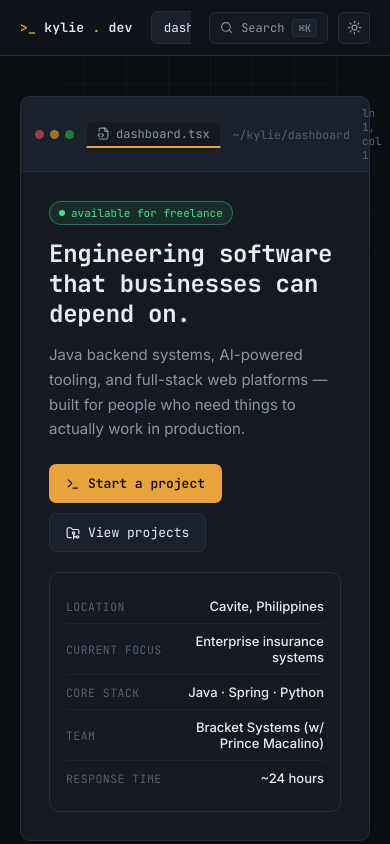
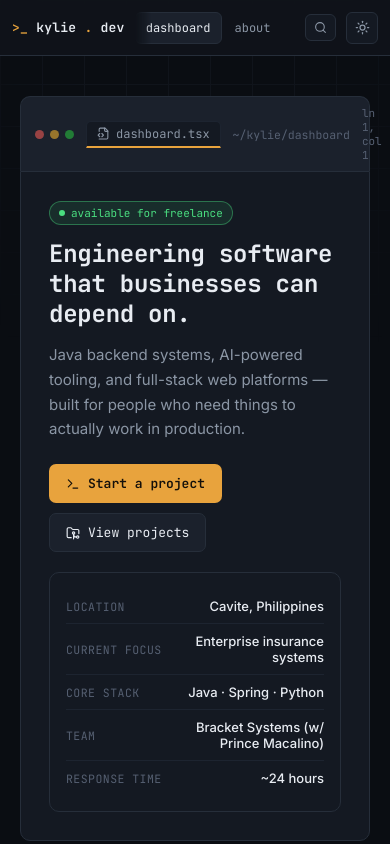
Before and after one commit to kyliecuadra/WebPortfolio, a Next.js app: page / in a window 390 px wide. Shown: the top 844 px of the page. Built offline with nearby package versions, Linux system fonts and the light colour scheme.

Commit message:
fix navbar responsiveness

```diff
--- a/app/globals.css
+++ b/app/globals.css
@@ -62,17 +62,27 @@ button, input, select, textarea { font: inherit; }
   backdrop-filter: blur(10px);
   border-bottom: 1px solid var(--border);
 }
-.brand { display:flex; align-items:center; gap:8px; font-family: var(--mono); font-size: 13px; font-weight: 600; letter-spacing: .02em; white-space: nowrap; }
+.brand { display:flex; align-items:center; gap:8px; font-family: var(--mono); font-size: 13px; font-weight: 600; letter-spacing: .02em; white-space: nowrap; flex-shrink: 0; }
 .brand .brk { color: var(--amber); }
-.topnav { display:flex; align-items:center; gap: 2px; flex: 1; overflow-x: auto; }
+.topnav {
+  display:flex; align-items:center; gap: 2px;
+  flex: 1; min-width: 0; /* without this a flex child won't shrink below its content width — it forces the whole topbar to overflow instead of scrolling internally */
+  overflow-x: auto; overflow-y: hidden;
+  scrollbar-width: none; -ms-overflow-style: none;
+  scroll-snap-type: x proximity;
+  -webkit-overflow-scrolling: touch;
+  mask-image: linear-gradient(to right, transparent, black 16px, black calc(100% - 16px), transparent);
+}
+.topnav::-webkit-scrollbar { display: none; }
 .topnav-item {
   font-family: var(--mono); font-size: 12.5px; color: var(--text-dim);
   background: none; border: 1px solid transparent; padding: 7px 12px; border-radius: 6px;
   cursor: pointer; white-space: nowrap; transition: all .15s ease;
+  flex-shrink: 0; scroll-snap-align: start;
 }
 .topnav-item:hover { color: var(--text); background: var(--surface-2); }
 .topnav-item.active { color: var(--text); background: var(--surface-2); border-color: var(--border); }
-.topbar-actions { display:flex; align-items:center; gap: 10px; }
+.topbar-actions { display:flex; align-items:center; gap: 10px; flex-shrink: 0; }
 .kbtn {
   display:flex; align-items:center; gap:8px;
   font-family: var(--mono); font-size: 12px; color: var(--text-dim);
@@ -81,8 +91,15 @@ button, input, select, textarea { font: inherit; }
 }
 .kbtn:hover { border-color: var(--text-faint); color: var(--text); }
 .kbtn kbd { font-family: var(--mono); font-size: 10.5px; background: var(--surface-2); padding: 1px 5px; border-radius: 3px; border: 1px solid var(--border); }
-.icon-btn { background: var(--surface); border: 1px solid var(--border); border-radius: 6px; width: 32px; height: 32px; display:flex; align-items:center; justify-content:center; color: var(--text-dim); cursor: pointer; }
+.icon-btn { background: var(--surface); border: 1px solid var(--border); border-radius: 6px; width: 32px; height: 32px; display:flex; align-items:center; justify-content:center; color: var(--text-dim); cursor: pointer; flex-shrink: 0; }
 .icon-btn:hover { color: var(--text); border-color: var(--text-faint); }
+
+@media (max-width: 640px) {
+  .topbar { gap: 10px; padding: 0 12px; }
+  .kbtn { padding: 6px 8px; }
+  .kbtn span, .kbtn kbd { display: none; }
+  .topnav-item { padding: 7px 10px; font-size: 12px; }
+}
 
 .content { position: relative; z-index: 1; max-width: 1040px; margin: 0 auto; padding: 40px 20px 100px; }
 section { margin-bottom: 56px; scroll-margin-top: 76px; }
--- a/components/layout/TopBar.tsx
+++ b/components/layout/TopBar.tsx
@@ -29,8 +29,8 @@ export default function TopBar({ active, theme, onNavigate, onToggleTheme, onOpe
         ))}
       </nav>
       <div className="topbar-actions">
-        <button className="kbtn" onClick={onOpenPalette}>
-          <Search size={13} /> Search <kbd>⌘K</kbd>
+        <button className="kbtn" onClick={onOpenPalette} aria-label="Search">
+          <Search size={13} /> <span>Search</span> <kbd>⌘K</kbd>
         </button>
         <button className="icon-btn" onClick={onToggleTheme} aria-label="Toggle theme">
           {theme === "dark" ? <Sun size={15} /> : <Moon size={15} />}
```
